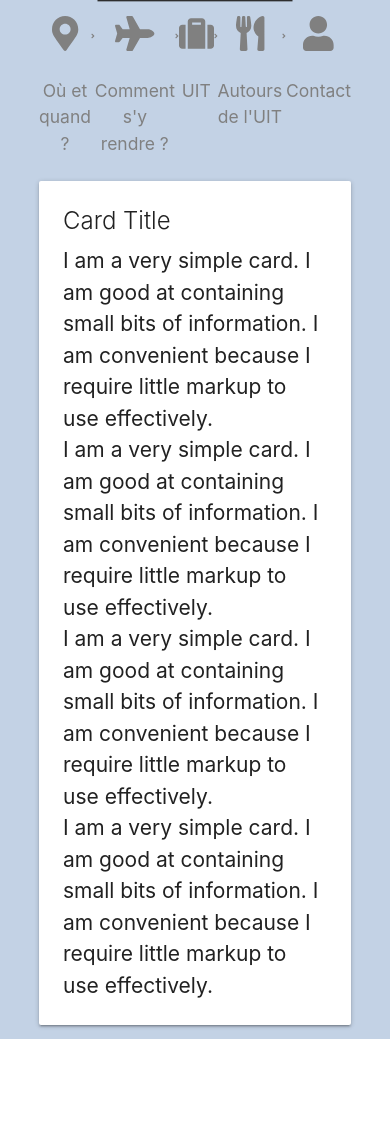
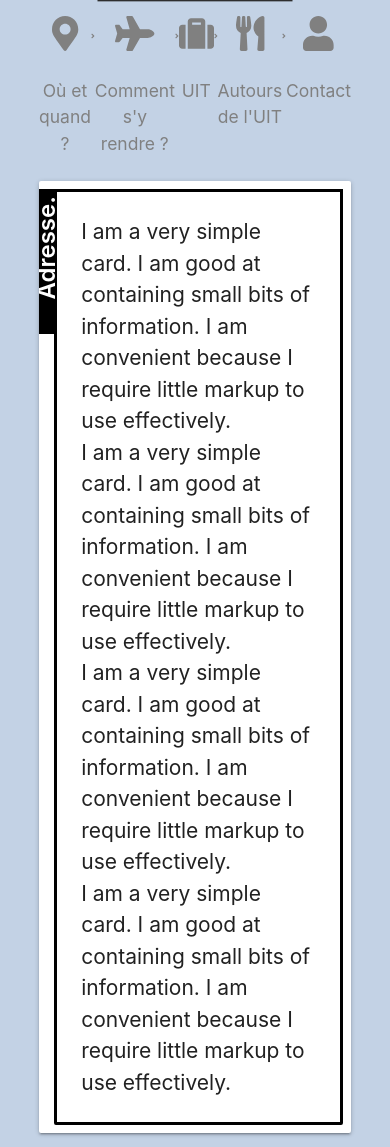
Before and after one commit to TeamExtraMuros/webapp, a PHP site: page / in a window 390 px wide. Shown: the part 142-1289 px from the top of the page. Before the commit the page ends 1181 px from the top, so only its background shows below. Run offline with PHP 8.4, Linux system fonts and the light colour scheme; some libraries are stand-ins or nearby versions.

Commit message:
Added card title template with responsivity

```diff
--- a/index.html
+++ b/index.html
@@ -54,18 +54,19 @@
 </header>
 
 <body>
+
     <div class="card">
+        <div class="card-title hideOnMobile">
+            <p>Adresse.</p>
+        </div>
         <div class="card-content">
-          <span class="card-title">Card Title</span>
-          <p>I am a very simple card. I am good at containing small bits of information.
-          I am convenient because I require little markup to use effectively.</p>
-          <p>I am a very simple card. I am good at containing small bits of information.
-          I am convenient because I require little markup to use effectively.</p>
-          <p>I am a very simple card. I am good at containing small bits of information.
-          I am convenient because I require little markup to use effectively.</p>
-          <p>I am a very simple card. I am good at containing small bits of information.
-          I am convenient because I require little markup to use effectively.</p>
+            <p>I am a very simple card. I am good at containing small bits of information. I am convenient because I require little markup to use effectively.</p>
+            <p>I am a very simple card. I am good at containing small bits of information. I am convenient because I require little markup to use effectively.</p>
+            <p>I am a very simple card. I am good at containing small bits of information. I am convenient because I require little markup to use effectively.</p>
+            <p>I am a very simple card. I am good at containing small bits of information. I am convenient because I require little markup to use effectively.</p>
+
         </div>
+
     </div>
     <div class="grid-container" id="nav_mobile">
         <div class="grid-item">
--- a/styles/main.css
+++ b/styles/main.css
@@ -1,32 +1,39 @@
-body{
+body {
     background-color: #C3D2E5;
 }
-#nav_mobile{
+#nav_mobile {
     display: none;
 }
+
 /*Titre du site*/
-h1{
+
+h1 {
     background-color: #2e2e2e;
     color: white;
     font-size: 2.5em !important;
     font-weight: 600 !important;
     position: absolute;
-  left: 50%; top: 5%;
+    left: 50%;
+    top: 5%;
     text-align: center;
     padding: 1% 5%;
-  transform:translate(-50%, -50%);
+    transform: translate(-50%, -50%);
 }
+
 /*Sousitre du site mobile*/
-#st_mobile{
+
+#st_mobile {
     display: none;
 }
-a{
+a {
     color: grey !important;
 }
-a:hover{
+a:hover {
     color: black !important;
 }
+
 /*Grille css pour le menu desktop*/
+
 .grid-container {
     display: grid;
     margin-left: 10%;
@@ -34,66 +41,121 @@ a:hover{
     grid-template-columns: repeat(9, 1fr);
     margin-top: 150px;
 }
+
 /*Element dans la grille*/
+
 .grid-item {
     text-align: center;
     font-size: 2.5em;
 }
-.grid-item  p{
+.grid-item p {
     font-size: 0.5em;
     padding: 0;
 }
+
 /*fleche entre onglet du menu*/
-.next{
+
+.next {
     font-size: 4em;
     display: inline-block !important;
     width: 100% !important;
     font-weight: lighter !important;
     color: grey;
 }
-.card{
+
+/* Contenu */
+
+.card {
     margin-left: 10% !important;
     margin-right: 10% !important;
+    background-color: white;
+    overflow: hidden;
+    padding: 2% 2% 2% 0%;
 }
-.card-content p{
+.card-content p {
     font-size: 1.5em;
 }
-@media all and (max-device-width: 640px)
-{
-    .card{
+.card-title {
+
+    float: left;
+    width: 5%;
+    background-color: black;
+    font-size: 1.5em;
+    padding-top: 20%;
+}
+
+/* Rotated title */
+
+.card-title p {
+        /* Safari */
+    -webkit-transform: rotate(-90deg);
+    /* Firefox */
+    -moz-transform: rotate(-90deg);
+    /* IE */
+    -ms-transform: rotate(-90deg);
+    /* Opera */
+    -o-transform: rotate(-90deg);
+    /* Internet Explorer */
+    filter: progid: DXImageTransform.Microsoft.BasicImage(rotation=3);
+    text-align: center;
+    color: white;
+    font-weight: 600;
+}
+.card-content {
+    float: right;
+    width: 95%;
+    border: 3px solid black;
+    background-color: white
+}
+
+/* Support device mobile */
+
+@media all and (max-device-width: 640px) {
+    .hideOnMobile {
+        display: none;
+    }
+
+    .card-content {
+        border: none;
+    }
+
+    .card {
         margin-top: 25% !important;
     }
-    #nav_desktop{
+    #nav_desktop {
         display: none;
     }
-    #nav_mobile{
+    #nav_mobile {
         display: grid;
         position: absolute;
-      bottom: 0; left: 0; right: 0;
+        bottom: 0;
+        left: 0;
+        right: 0;
         background-color: white;
         padding-top: 3%;
         padding-right: 5%;
         padding-left: 5%;
-      box-shadow: 0px -2px 20px -2px rgba(0,0,0,0.75);
+        box-shadow: 0px -2px 20px -2px rgba(0, 0, 0, 0.75);
     }
-    .next{
+    .next {
         color: #C3D2E5;
     }
-    h1{
+    h1 {
         font-size: 3em !important;
         padding: 1% 1%;
         padding-right: 2%;
     }
-    h2{
+    h2 {
         background-color: #E6514F;
         color: white;
         font-size: 2em !important;
         font-weight: 600 !important;
         position: absolute;
-      left: 43.3%; top: 8.4%;
+        left: 43.3%;
+        top: 8.4%;
         padding: 1% 0.5%;
         padding-right: 2%;
-      transform:translate(-50%, -50%);
+        transform: translate(-50%, -50%);
     }
     #st_mobile {
         display: block;
```
Lines whose indentation alone changed are shown as unchanged.
